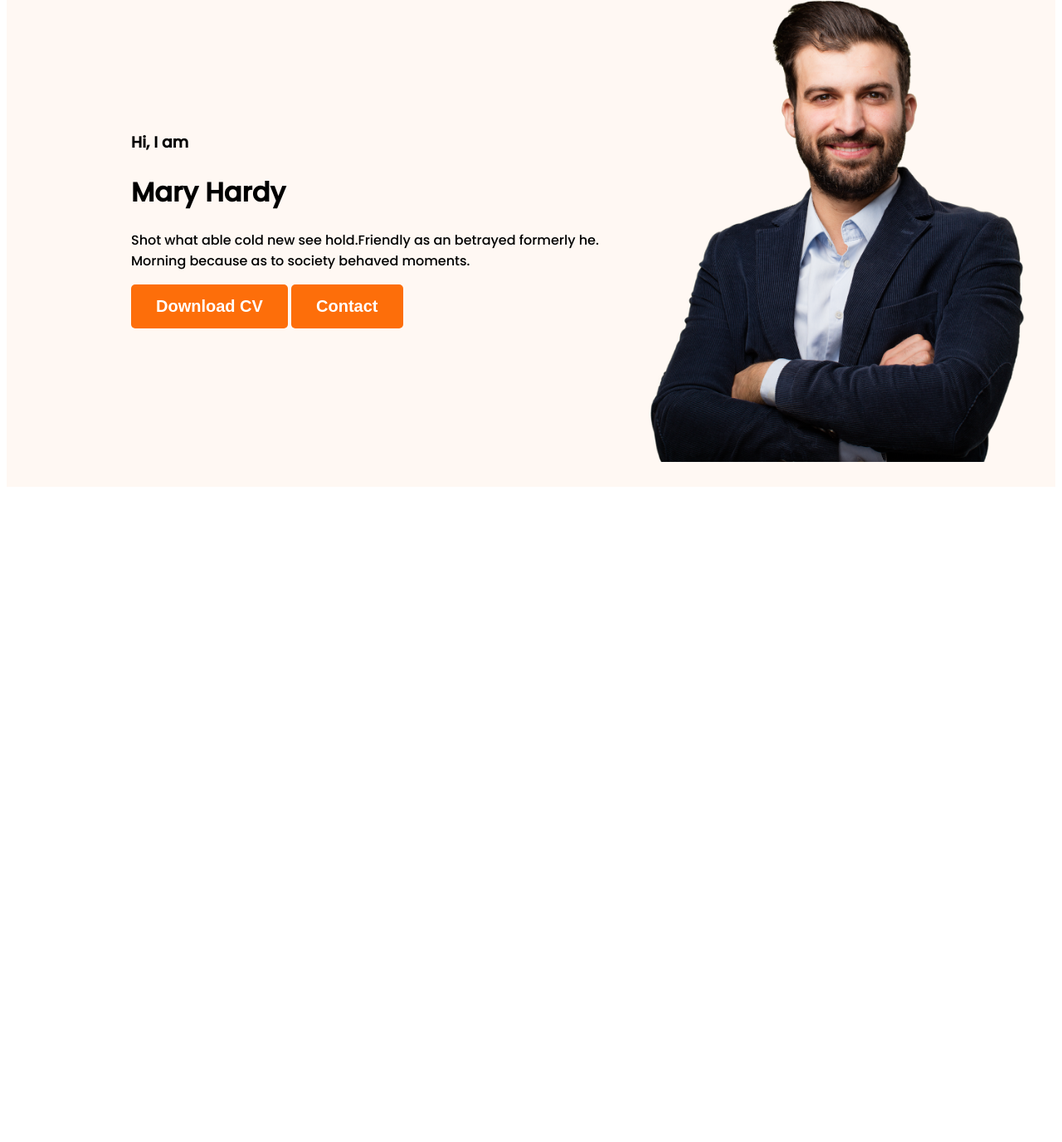
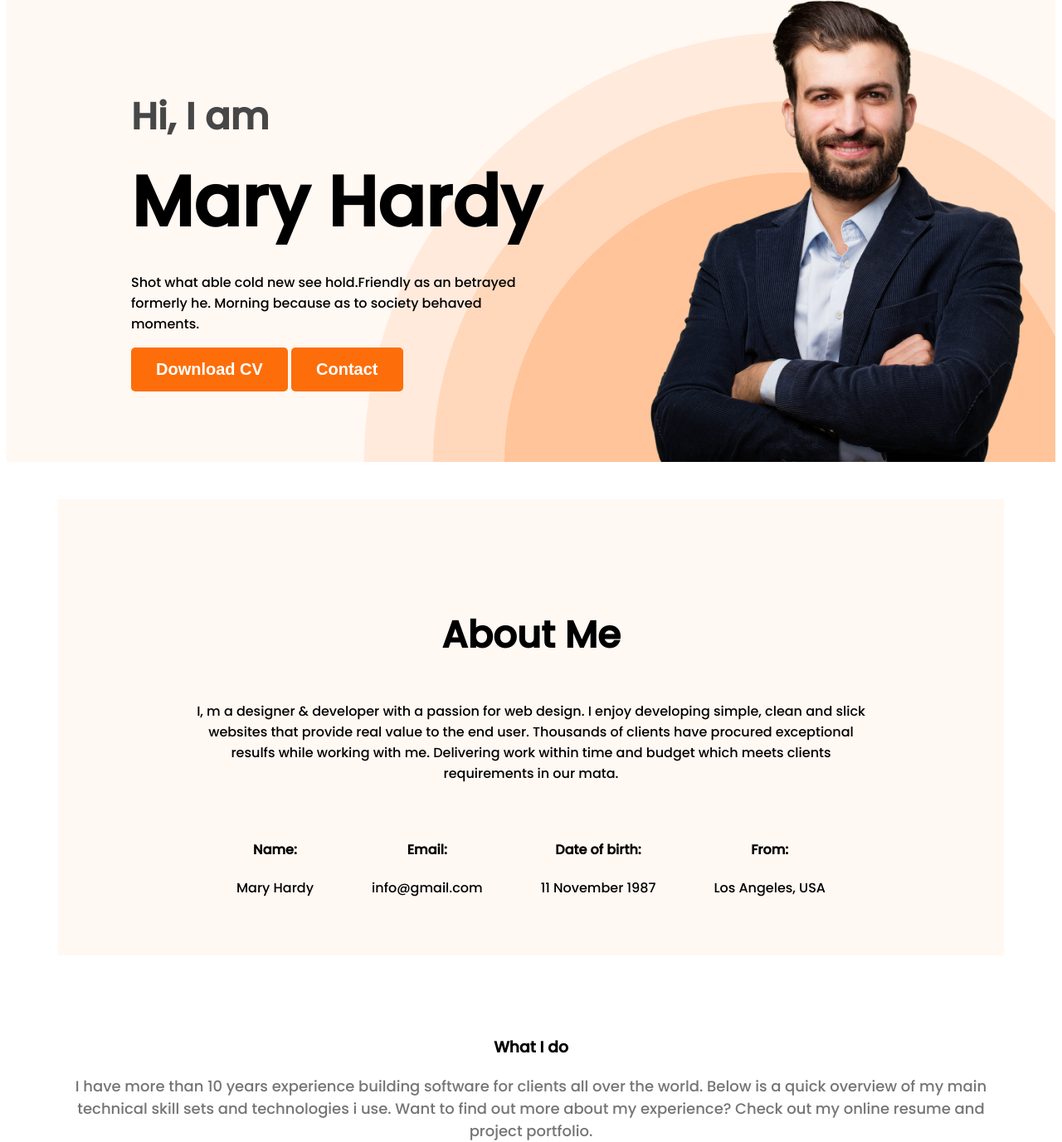
Before and after one commit to imrulkayes2/dev-portfolio, a plain HTML site: page index.html in a window 1280 px wide. Shown: the part 218-1595 px from the top of the page at 83% size. Before the commit the page ends 813 px from the top, so only its background shows below. Drawn offline with Linux system fonts and the light colour scheme.

Commit message:
added skill section

```diff
--- a/index.html
+++ b/index.html
@@ -35,7 +35,39 @@
         </div>
     </header>
     <main>
-
+        <section class="about">
+            <h3 class="about-title">About Me</h3>
+            <p class="about-description">I, m a designer & developer with a passion for web design. I enjoy developing
+                simple, clean and slick
+                websites that provide real value to the end user. Thousands of clients have procured exceptional resulfs
+                while working with me. Delivering work within time and budget which meets clients requirements in our
+                mata.</p>
+        </section>
+        <div class="about-info-container">
+            <div class="info">
+                <h4 class="info-title">Name:</h4>
+                <p class="info-description">Mary Hardy</p>
+            </div>
+            <div class="info">
+                <h4 class="info-title">Email:</h4>
+                <p class="info-description">info@gmail.com</p>
+            </div>
+            <div class="info">
+                <h4 class="info-title">Date of birth:</h4>
+                <p class="info-description">11 November 1987</p>
+            </div>
+            <div class="info">
+                <h4 class="info-title">From:</h4>
+                <p class="info-description">Los Angeles, USA</p>
+            </div>
+        </div>
+        <!-- Skill related design -->
+        <section class="skill">
+            <h3 class="skill-title">What I do</h3>
+            <p class="skill-description">I have more than 10 years experience building software for clients all over the
+                world. Below is a quick overview of my main technical skill sets and technologies i use. Want to find
+                out more about my experience? Check out my online resume and project portfolio.</p>
+        </section>
     </main>
     <footer>
 
--- a/styles/portfolio.css
+++ b/styles/portfolio.css
@@ -51,14 +51,72 @@ nav>ul {
 
 .header {
     background-color: #FFF8F3;
+    background-image: url(/images/header_bg.png);
+    background-repeat: no-repeat;
+    background-position: bottom right;
 }
 
 .banner {
-    padding: 30px 30px 30px 150px;
+    padding: 30px 30px 0px 150px;
     display: flex;
     align-items: center;
+    justify-content: space-between;
 }
 
 .banner .profile-pic {
     width: 500px;
 }
+
+.banner-content {
+    max-width: 500px;
+}
+
+.banner-greeting {
+    font-size: 45px;
+    margin-bottom: 0;
+    color: #474747;
+}
+
+.banner-title {
+    font-size: 85px;
+    font-style: normal;
+    font-weight: 700;
+    margin-top: 5px;
+    margin-bottom: 20px;
+}
+
+/* Main section styles */
+main {
+    max-width: 1140px;
+    background-color: #FFF8F3;
+    text-align: center;
+    align-items: center;
+    margin: 0px auto;
+    height: 550px;
+}
+
+.about-title {
+    font-size: 45px;
+    font-weight: 700px;
+    padding: 130px 185px 0px 185px;
+}
+
+.about-description {
+    text-align: center;
+    padding: 0px 156px;
+}
+
+.about-info-container {
+    display: flex;
+    align-items: center;
+    justify-content: space-around;
+    padding: 30px 180px 130px 180px;
+}
+
+.skill-description {
+    color: #757575;
+    text-align: center;
+    font-size: 18px;
+    font-style: normal;
+    font-weight: 400px;
+}
```
